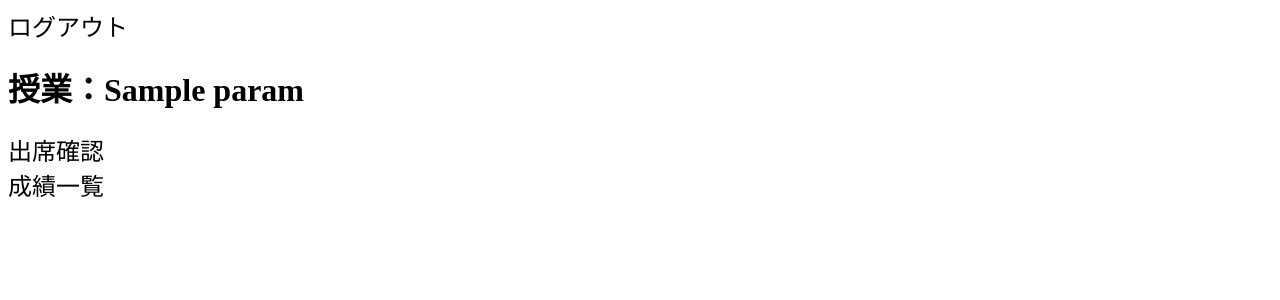
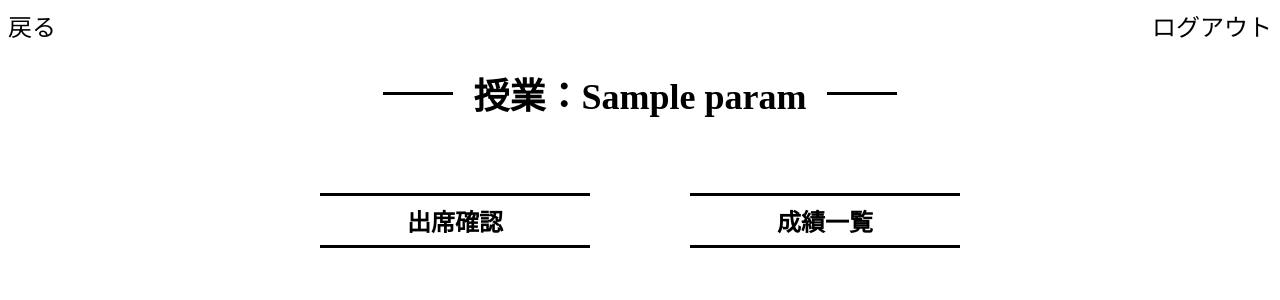
Before and after one commit to tatamal1414/seisaku, a Flask app: template sms-main/templates/display_select.html in a window 1280 px wide. Shown: the top 300 px of the page. Run offline with Flask 2, Linux system fonts and the light colour scheme; the template is opened without the code that fills it: most values are stand-ins (such as "Sample title", 1, 10 or a date in 2020); some libraries are stand-ins or nearby versions.

Commit message:
Add files via upload

```diff
--- a/sms-main/static/display_select.css
+++ b/sms-main/static/display_select.css
@@ -6,3 +6,94 @@ a{
 a:hover{
     color: #000000;
 }
+
+
+/* h1見出し */
+
+.headline {
+	display: flex;
+	justify-content: center;
+	align-items: center;
+	font-size: 26px;
+	text-align: center;
+    font-size: large;
+}
+
+.headline::before,
+.headline::after {
+	content: '';
+	width: 70px;
+	height: 3px;
+	background-color: #000000;
+}
+
+.headline::before {
+	margin-right: 20px;
+}
+.headline::after {
+	margin-left: 20px;
+}
+
+
+
+
+/* LINE006 */
+.button_line006  {
+    position: relative;
+    display: flex;
+    justify-content: space-around;
+    align-items: center;
+    margin: 0 auto;
+    max-width: 220px;
+    padding: 10px 25px;
+    color: #313131;
+    transition: 0.3s ease-in-out;
+    font-weight: 600;
+
+}
+.button_line006 a:before,
+.button_line006 a:after {
+  position: absolute;
+  width: 100%;
+  height: 3px;
+  content: '';
+  -webkit-transition: all .3s;
+  transition: all .3s;
+  background: #000;
+}
+
+.button_line006 a:before {
+  top: 0;
+  left: 0;
+}
+
+.button_line006 a:after {
+  right: 0;
+  bottom: 0;
+}
+
+.button_line006 a:hover:before,
+.button_line006 a:hover:after {
+  width: 0;
+}
+
+
+.button_line006{
+    margin: 50px;
+    width: 250px;
+    font-size: large;
+}
+
+
+
+/* 全体 */
+.content{
+    display: flex;
+    justify-content: center;
+}
+
+
+.content2{
+    display: flex;
+    justify-content: space-between;
+}
--- a/sms-main/templates/display_select.html
+++ b/sms-main/templates/display_select.html
@@ -6,18 +6,24 @@
   <link href="../static/display_select.css" rel="stylesheet">
 </head>
 <body>
-    <!-- <a onclick="history.back()" class="">戻る</a> -->
+    <div class="content2">
+      <a onclick="history.back()" >戻る</a>
       <a href="/logout">ログアウト</a>
+    </div>
+    <div class="headline">
       <h1>授業：{{params.subject}}</h1>
+    </div>
+    <div class="content">
       <form action="/attendance_check" method="POST" name="attendance_check">
         <input type="hidden" name="subject" value="{{ params.subject }}">
-      <a href="javascript:attendance_check.submit()">出席確認</a>
+        <p class="button_line006"><a href="javascript:attendance_check.submit()">出席確認</a></p>
       </form>
 
 
       <form action="/student_list" method="POST" name="student_list">
         <input type="hidden" name="subject" value="{{ params.subject }}">
-    <a href="javascript:student_list.submit()">成績一覧</a>
+        <p class="button_line006"><a href="javascript:student_list.submit()">成績一覧</a></p>
       </form>
+   </div>
 </body>
 </html>
```
Also changed, not shown: sms-main/static/home.css (+56 -3 lines), sms-main/static/student_list.css (+21 -15 lines), sms-main/templates/home.html (+6 -5 lines), sms-main/static/graph_images/2004230006_郢ｧ・ｷ郢ｧ・ｹ郢昴・ﾎ帝ｫ｢迢怜験(隴幢ｽｨ 繝ｻ蛛ｵ繝ｻ繝ｻ鬥ｴ蜑・-3.png (added), sms-main/static/graph_images/2004230006_郢ｧ・ｷ郢ｧ・ｹ郢昴・ﾎ帝ｫ｢迢怜験(隴幢ｽｨ 繝ｻ蛛ｵ繝ｻ繝ｻ鬥ｴ蜑・.png (added), sms-main/static/graph_images/2004230006_隰ｨ・ｰ陝・ｽｦ-3.png (added), sms-main/static/graph_images/2004240012_繧ｷ繧ｹ繝・Β髢狗匱(譛ｨ ・偵・・馴剞)-3.png, sms-main/static/graph_images/2004240012_郢ｧ・ｷ郢ｧ・ｹ郢昴・ﾎ帝ｫ｢迢怜験(隴幢ｽｨ 繝ｻ蛛ｵ繝ｻ繝ｻ鬥ｴ蜑・-3.png (added), 1 other file. Lines whose indentation alone changed are shown as unchanged.
